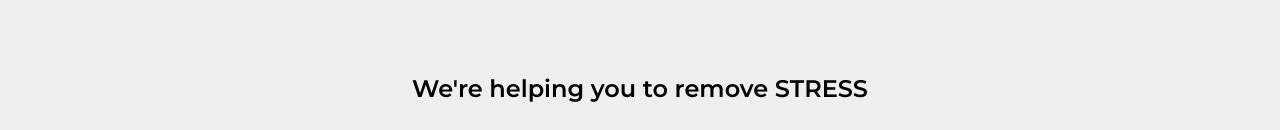
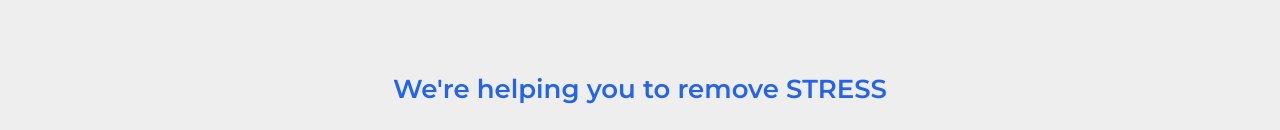
Before and after one commit to Akshit3010/Walter-wallet, a React (Vite) app in the folder client/: page /walter-wallet in a window 1280 px wide. Shown: the part 805-935 px from the top of the page. Built offline with nearby package versions, Linux system fonts and the light colour scheme.

Commit message:
Minor Changes

```diff
--- a/client/src/components/HomePage/Home.tsx
+++ b/client/src/components/HomePage/Home.tsx
@@ -22,7 +22,7 @@ export default function Home() {
 
          <div className="flex justify-center items-center h-[300px] bg-[#eee]">
             <div className="flex-col items-center w-[80%]">
-               <div className="text-center text-[24px] font-semibold">
+               <div className="text-center text-[26px] font-semibold text-blue-600">
                   We're helping you to remove STRESS
                </div>
                <div className="text-center my-5">
--- a/client/src/pages/LoginPage.tsx
+++ b/client/src/pages/LoginPage.tsx
@@ -1,6 +1,12 @@
 import React from "react";
+import Home from "../components/HomePage/Home";
 import LoginModal from "../components/LoginModal";
 
 export default function LoginPage() {
-   return <LoginModal />;
+   return (
+      <>
+         <LoginModal />
+         <Home />
+      </>
+   );
 }
--- a/client/src/pages/SignupPage.tsx
+++ b/client/src/pages/SignupPage.tsx
@@ -1,6 +1,12 @@
 import React from "react";
+import Home from "../components/HomePage/Home";
 import SignUpModal from "../components/SignUpModal";
 
 export default function SignupPage() {
-   return <SignUpModal />;
+   return (
+      <>
+         <SignUpModal />
+         <Home />
+      </>
+   );
 }
```
